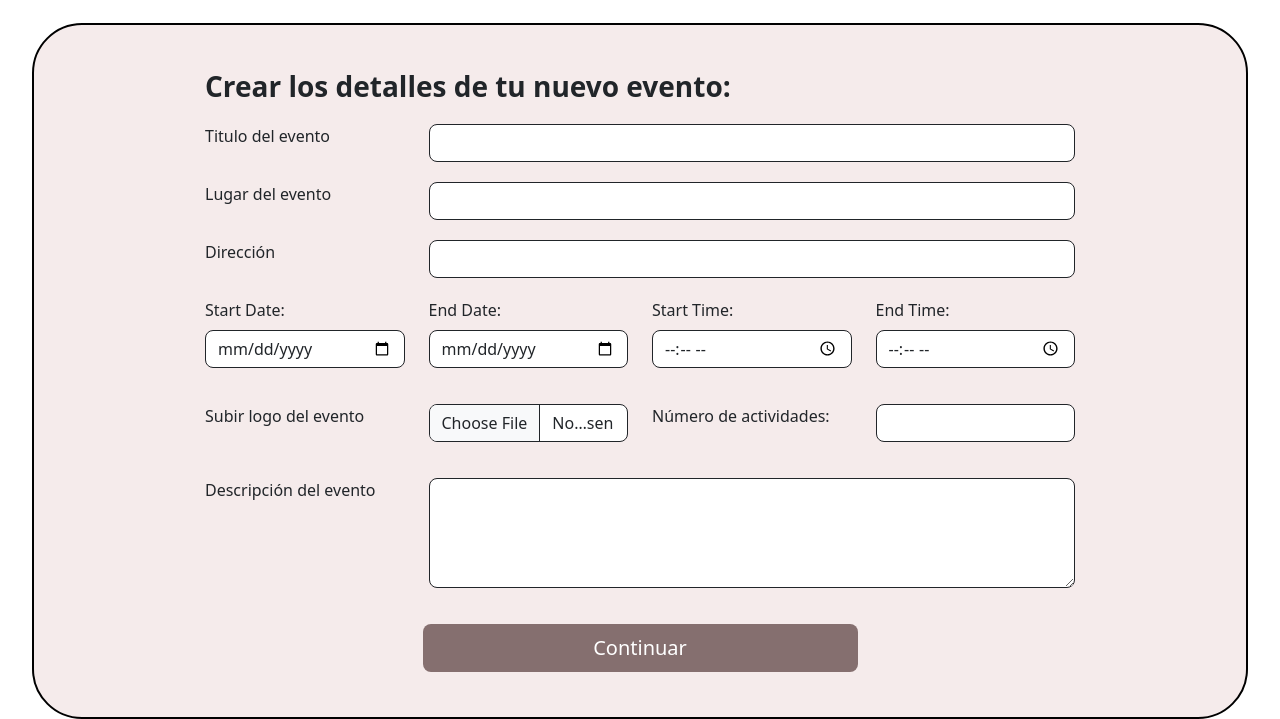
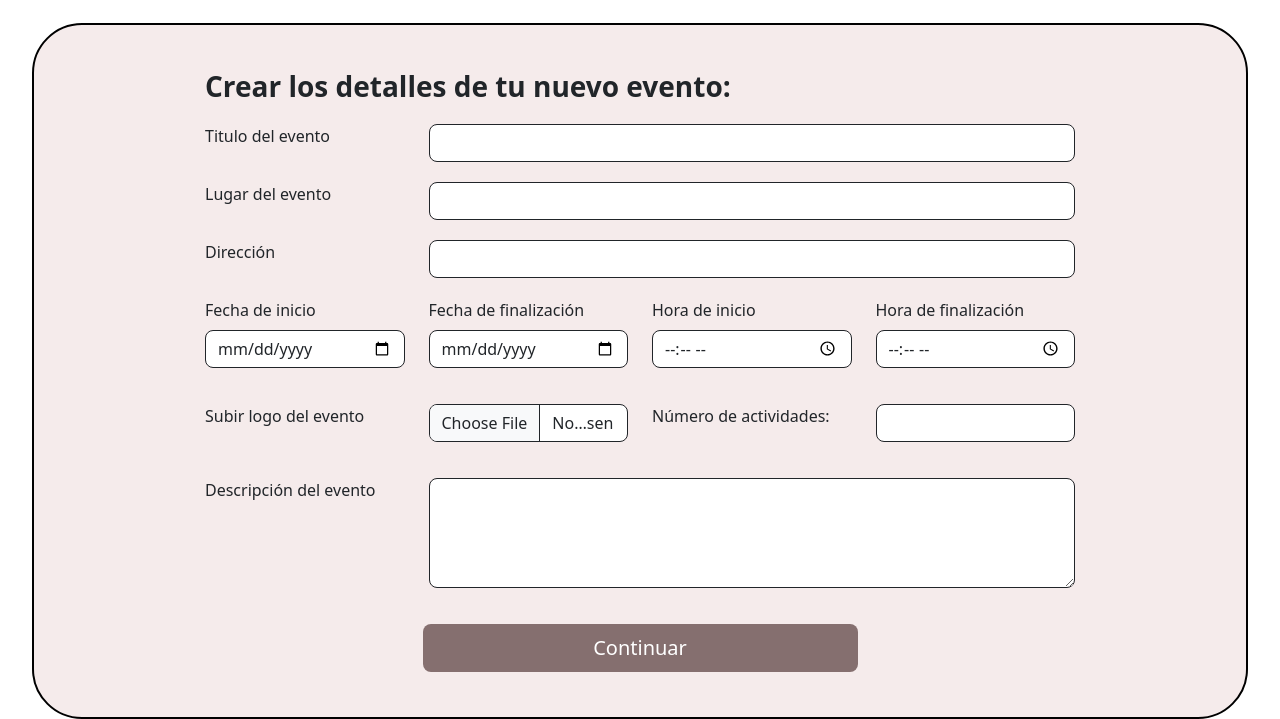
Before and after one commit to DaereanLegrand/EVENT-HUB-SOURCE, a website: page public/CrearEvento.html in a window 1280 px wide. Shown: the part 87-806 px from the top of the page. Drawn offline with nearby package versions, Linux system fonts and the light colour scheme.

Commit message:
CrearEvento en español

```diff
--- a/public/CrearEvento.html
+++ b/public/CrearEvento.html
@@ -62,20 +62,20 @@
 		<div class="my-space"></div>
 		<div class="row">
     			<div class="col-md-3 mb-3">
-      				<label for="start-date" class="form-label">Start Date:</label>
+      				<label for="start-date" class="form-label">Fecha de inicio</label>
       				<input type="date" id="start-date" class="form-control" required>
     			</div>
 			<div class="col-md-3 mb-3">
-                                <label for="end-date" class="form-label">End Date:</label>
+                                <label for="end-date" class="form-label">Fecha de finalización</label>
                                 <input type="date" id="end-date" class="form-control" required>
                         </div>
 
     			<div class="col-md-3 mb-3">
-      				<label for="start-time" class="form-label">Start Time:</label>
+				<label for="start-time" class="form-label">Hora de inicio</label>
       				<input type="time" id="start-time" class="form-control" required>
     			</div>
 			<div class="col-md-3 mb-3">
-                                <label for="end-time" class="form-label">End Time:</label>
+                                <label for="end-time" class="form-label">Hora de finalización</label>
                                 <input type="time" id="end-time" class="form-control" required>
                         </div>
 		</div>
@@ -91,7 +91,7 @@
       				<label for="number-selector" class="form-label">Número de actividades:</label>
 			</div>
 			<div class="col-md-3 mb-3">
-      				<input type="number" id="number-selector" class="form-control" required>
+      				<input type="number" id="number-selector" class="form-control" required min="1">
     			</div>
 		</div>
 		<div class="my-space"></div>
```
